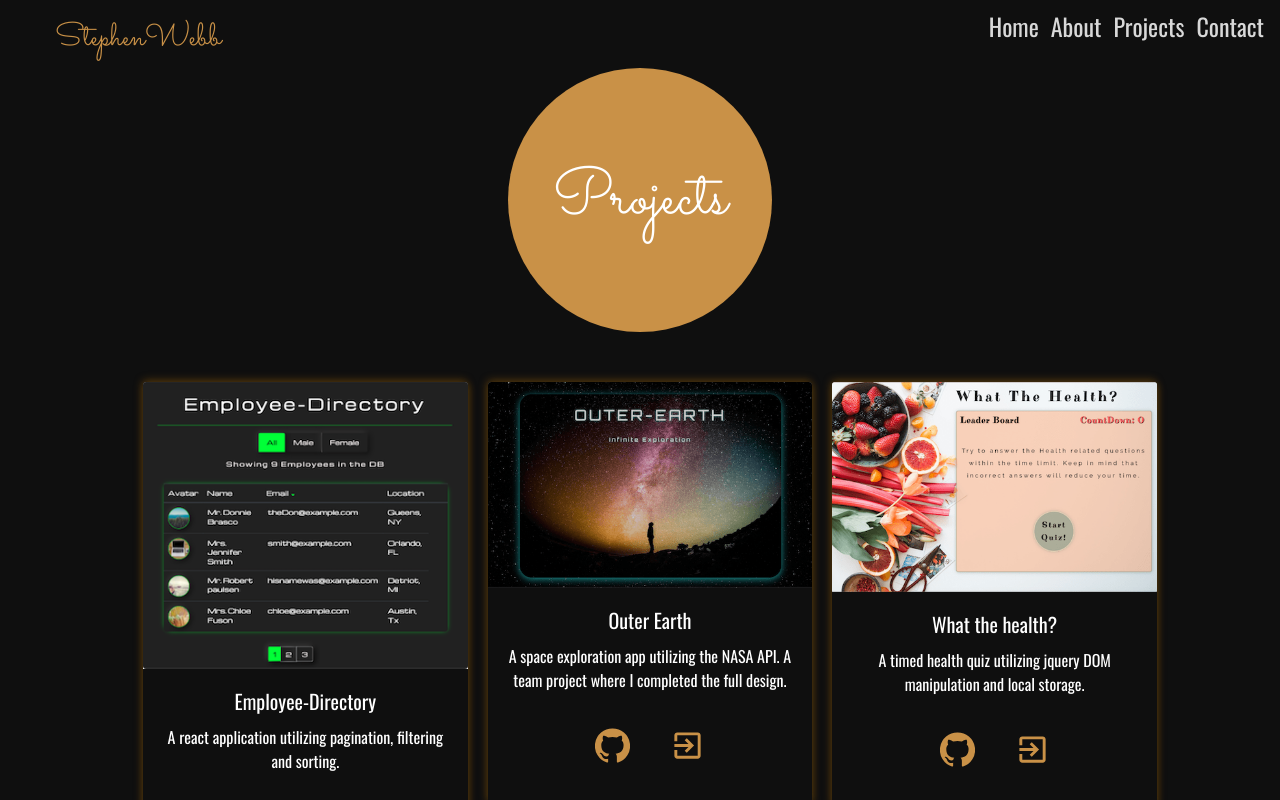
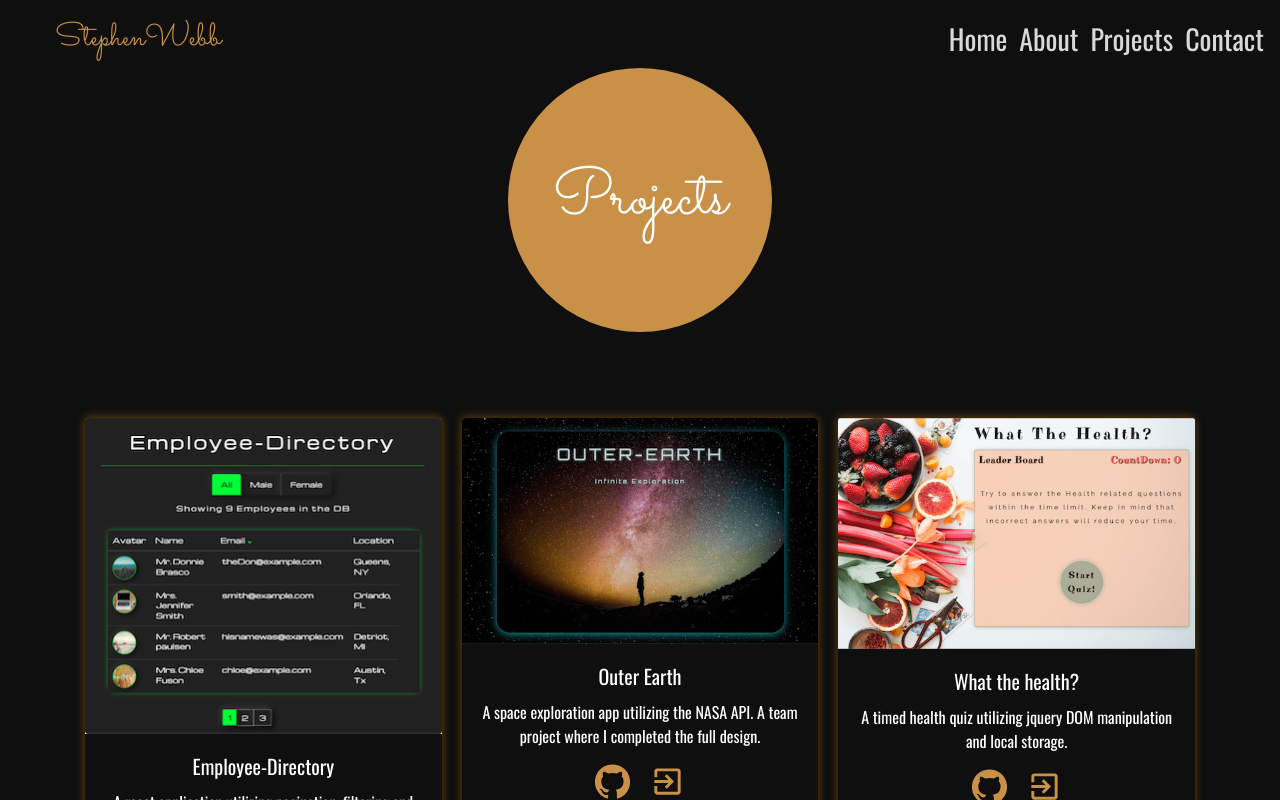
Before and after one commit to stevie2codes/React-portfolio, a React (Create React App) app: page /Projects in a window 1280 px wide. Shown: the top 800 px of the page. Built offline with nearby package versions, Linux system fonts and the light colour scheme.

Commit message:
responsive fixed to dev text and margin fixed to project cards

```diff
--- a/src/App.css
+++ b/src/App.css
@@ -9,10 +9,10 @@
 
 .nav-link {
   margin-left: -20px;
-  margin-top: 0px;
+  margin-top: 10px;
   color: rgb(216, 216, 216);
   font-family: "Oswald", sans-serif;
-  font-size: 3vmin;
+  font-size: 3.5vmin;
   position: sticky;
 }
 .nav-link:hover {
@@ -20,7 +20,8 @@
   transform: scale(1.08);
 }
 
-.card-body {
+.card-body,
+.quote {
   background-color: rgb(15, 15, 15);
   color: white;
   font-family: "Oswald", sans-serif;
--- a/src/components/home/home.css
+++ b/src/components/home/home.css
@@ -18,26 +18,26 @@
   color: rgb(220, 220, 220);
 }
 .designText {
-  font-size: 4vh;
+  font-size: 4vmin;
   color: rgb(201, 145, 71);
   font-family: "Oswald", sans-serif;
   letter-spacing: 2.3vw;
 }
 .devText {
-  font-size: 4vh;
+  font-size: 4vmin;
   color: rgb(201, 145, 71);
   font-family: "Oswald", sans-serif;
   line-height: 10;
   letter-spacing: 2.3vw;
 }
-@media only screen and (max-width: 600px) {
+/* @media only screen and (max-width: 600px) {
   .devText {
-    line-height: 14;
+    line-height: 17;
   }
 }
-@media only screen and (max-width: 375px) {
+@media only screen and (max-width: 414px) {
   .devText {
-    line-height: 9;
+    line-height: 10.5;
     margin-top: 50px;
   }
 }
@@ -45,7 +45,7 @@
   .designText {
     margin-top: -20px;
   }
-}
+} */
 
 .homeIconList {
   justify-content: center;
--- a/src/components/projects/projects.css
+++ b/src/components/projects/projects.css
@@ -1,6 +1,6 @@
 .card {
   border: none;
-  margin: 10px;
+  margin-top: 30px;
   box-shadow: -1px -2px 8px 0px rgba(141, 91, 11, 0.431),
     1px 2px 8px 0px rgba(141, 91, 11, 0.404);
   display: flex;
@@ -10,7 +10,8 @@
 
 .gitIcon,
 .linkIcon {
-  margin: 20px;
+  margin-left: 10px;
+  margin-right: 10px;
   color: rgb(201, 145, 71);
 }
 .gitIcon:hover,
--- a/src/components/projects/projects.js
+++ b/src/components/projects/projects.js
@@ -12,7 +12,7 @@ function Projects(props) {
         <h1 className="sectionTag">Projects</h1>
       </div>
       <div className="container animated fadeIn">
-        <div className="card-columns  m-5 ">
+        <div className="card-columns">
           <div className="card">
             <img
               src={require("../projectPics/preview.png")}
@@ -121,7 +121,7 @@ function Projects(props) {
 
           <div className="card ">
             <div
-              className="card-body p-5"
+              className=" quote p-1"
               style={{
                 backgroundColor: "rgb(201, 145, 71)",
                 border: "2px solid black"
```
